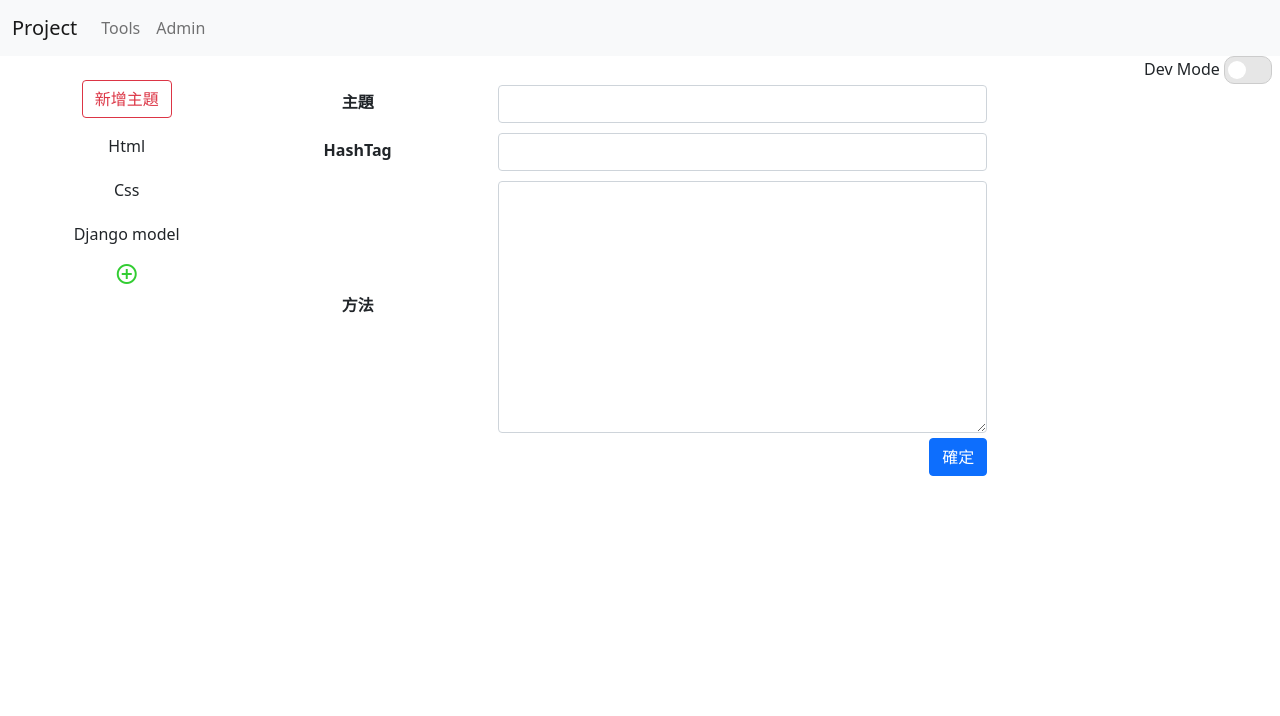
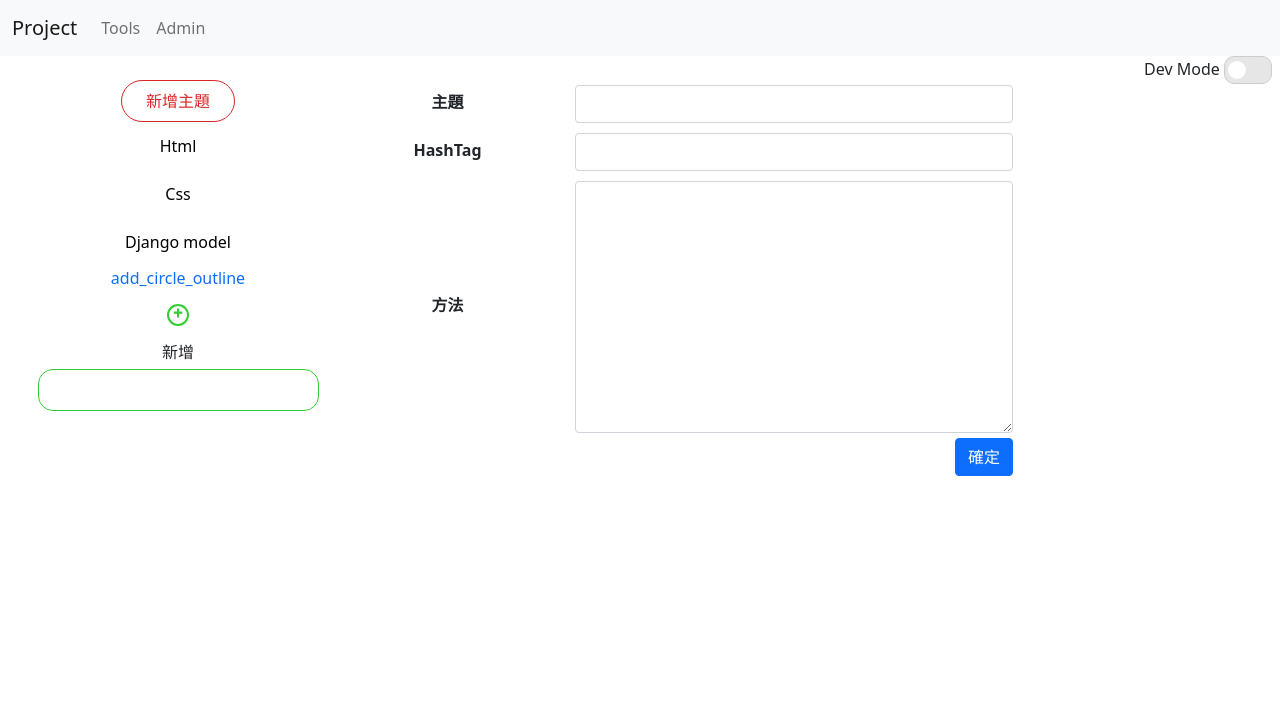
Before and after one commit to Soul0806/thebox, a Django app: page / in a window 1280 px wide. Shown: the top 716 px of the page. Run offline with Django 3.2, Linux system fonts and the light colour scheme; data comes from the database, SQL or seed files in the repository; style sheets or scripts are compiled from the project's sources; some libraries are stand-ins or nearby versions.

Commit message:
fast commit~

```diff
--- a/tools/static/css/custom.css
+++ /dev/null
@@ -1,47 +0,0 @@
-/* #tool .root-ul {
-  padding: 0 20px;
-  list-style: none;
-}
-#tool .root-ul ul {
-  position: relative;
-  left: -5px;
-  padding: 0 20px;
-  list-style: none;
-}
-#tool .root-ul li {
-  padding: 0 0;
-  border-left: 2px solid black;
-  line-height: 30px;
-}
-#tool .root-ul > li,
-#tool .root-ul li:last-child {
-  border-left: 2px solid white;
-}
-#tool .root-ul .fa-fold {
-  cursor: pointer;
-}
-
-.branches {
-  display: inline-block;
-  width: 15px;
-  height: 20px;
-  position: relative;
-  border: 2px solid black;
-  border-width: 0 0 2px 2px;
-  left: -2px;
-  top: -3px;
-}
-
-.vision {
-  display: none;
-}
-
-.test {
-  position: absolute;
-  color: red;
-  /* right: 1px; */
-}
-
-[type="checkbox"] {
-  display: inline-block;
-} */
--- /dev/null
+++ b/tools/static/js/script.js
@@ -0,0 +1,10 @@
+
+console.log('hello');
+
+const svgAdd = document.querySelector('.svg_add');
+const cross = document.querySelector('.cross');
+
+cross.addEventListener('click', function (element) {
+  svgAdd.classList.add('active');
+  console.log(123)
+})
--- /dev/null
+++ b/tools/static/scss/_globals.scss
@@ -0,0 +1,19 @@
+html {
+  box-sizing: border-box;
+}
+
+*,
+*::after,
+*::before {
+  box-sizing: inherit;
+}
+
+a {
+  text-align: center;
+  &:link,
+  &:visited,
+  &:active,
+  &:hover {
+    text-decoration: none;
+  }
+}
--- /dev/null
+++ b/tools/static/scss/_mixins.scss
@@ -0,0 +1,24 @@
+@mixin default-maring {
+  // margin: 1rem 2.5rem;
+}
+
+@mixin default-link {
+  padding: 0.5rem 1.5rem;
+  border: 1px solid hsl(0, 70%, 50%);
+  border-radius: 50px;
+  text-decoration: none;
+  color: hsl(0, 70%, 50%);
+
+  &:hover {
+    color: hsl(0, 100%, 50%);
+  }
+}
+
+@mixin default-hint {
+  margin-top: 2px;
+  border-radius: 10px;
+  padding: 0.25rem 0.5rem;
+  font-size: 14px;
+  color: $white;
+  background-color: $black;
+}
--- /dev/null
+++ b/tools/static/scss/_variables.scss
@@ -0,0 +1,3 @@
+$limegreen: limegreen;
+$black: black;
+$white: white;
--- a/tools/static/scss/layout.scss
+++ b/tools/static/scss/style.scss
@@ -7,13 +7,69 @@
 3. components
 
 */
-@import "test";
-.limegreen {
-  color: limegreen;
+@import "variables";
+@import "mixins";
+
+@import "globals";
+
+.term {
+  display: flex;
+  flex-direction: column;
+  align-items: center;
+  a {
+    justify-content: center;
+    width: max-content;
+  }
+  &__form {
+    @include default-link;
+  }
+  &__list {
+    margin: 0.75rem auto;
+    color: $black;
+  }
+  .svg_add {
+    stroke: $limegreen;
+    stroke-width: 2;
+    fill: none;
+
+    &.active {
+      & + .cross {
+        transform: rotate(45deg);
+      }
+    }
+
+    & + text {
+      stroke: $limegreen;
+      stroke-width: 1;
+      fill: $limegreen;
+    }
+    // color: $limegreen;
+    & + .hint {
+      @include default-hint;
+      position: absolute;
+      visibility: hidden;
+    }
+
+    &:hover {
+      color: $limegreen;
+      & + .hint {
+        visibility: visible;
+      }
+    }
+  }
+
+  &_input {
+    margin-top: 5px;
+    border-radius: 15px;
+    border: 1px solid $limegreen;
+    padding: 0.5rem 1.5rem;
+    outline: none;
+    // &:focus {
+    //   box-shadow: 0 0 0 5px hsl(108, 131, 194), 0 0 0 10px hsl(197, 71%, 73%);
+    // }
+  }
 }
-.pt {
-  cursor: pointer;
-}
+
 .js-add-category {
   + .hint {
     margin: 0 auto;
--- a/tools/templates/tools/index.html
+++ b/tools/templates/tools/index.html
@@ -1,20 +1,19 @@
 {% extends 'tools/layout.html' %} {% load static %} {% block main %}
 <div class="row m-2">
-  <div class="col-2" id="center">
-    <div class="text-center">
-      <button type="button" class="btn btn-outline-danger js-term-list" data-term="default">新增主題</button>
+  <div class="col-3 term" id="center">
+    <a href="#" class="term__form" data-term="default">新增主題</a>
+    {% for item in items %}
+    <a href="#" class="term__list" data-term="{{ item.tag }}">{{ item.tag }}</a>
+    {% endfor %}
+    <a href="#" class="term__add">add_circle_outline</a>
+    <svg height="50" width="50">
+      <circle cx="25" cy="25" r="10" class="svg_add" />
+      <text x="25" y="25" class="cross" text-anchor="middle" alignment-baseline="middle">+</text>
+    </svg>
+    <div class=" hint">
+      新增
     </div>
-    {% for item in items %}
-    <div class="term-list" data-term="{{ item.tag }}">{{ item.tag }}</div>
-    {% endfor %}
-    <div class="text-center">
-      <div class="material-icons js-add-category limegreen pt">
-        add_circle_outline
-      </div>
-      <div class="hint">
-        新增
-      </div>
-    </div>
+    <input type="text" class="term_input">
   </div>
   <div class="col">
     <div class="col-12 intellj">
@@ -91,7 +90,7 @@
     }
   })
 
-  j.click('.term-list, .js-term-list', function (e) {
+  j.click('.term__list, .term__form', function (e) {
     val = $(e.target).data('term')
     data = { 'term': val }
     $.ajax({
--- a/tools/templates/tools/layout.html
+++ b/tools/templates/tools/layout.html
@@ -11,11 +11,8 @@
   <link href="https://cdn.jsdelivr.net/npm/bootstrap@5.0.1/dist/css/bootstrap.min.css" rel="stylesheet"
     integrity="sha384-+0n0xVW2eSR5OomGNYDnhzAbDsOXxcvSN1TPprVMTNDbiYZCxYbOOl7+AMvyTG2x" crossorigin="anonymous">
   <link href="https://fonts.googleapis.com/icon?family=Material+Icons" rel="stylesheet">
-  <link rel="stylesheet" type="text/css" href="{% static 'css/custom.css' %}">
-  <link rel="stylesheet" type="text/css" href="{% static 'css/custom2.css' %}">
 
-
-  <link rel="stylesheet" href="{% sass_src 'scss/layout.scss' %}" type="text/css">
+  <link rel="stylesheet" href="{% sass_src 'scss/style.scss' %}" type="text/css">
   <title>Document</title>
 </head>
 
@@ -62,6 +59,7 @@
     crossorigin="anonymous"></script>
   <script src="{% static 'js/base.js' %}"></script>
   <script src="{% static 'js/custom.js' %}"></script>
+  <script src="{% static 'js/script.js' %}"></script>
 
   {% block scripts %}{% endblock %}
 
```
Also changed, not shown: scss/scss/style.css (added, +213 -0 lines), tools/static/css/custom2.css (added), 2 other files.
